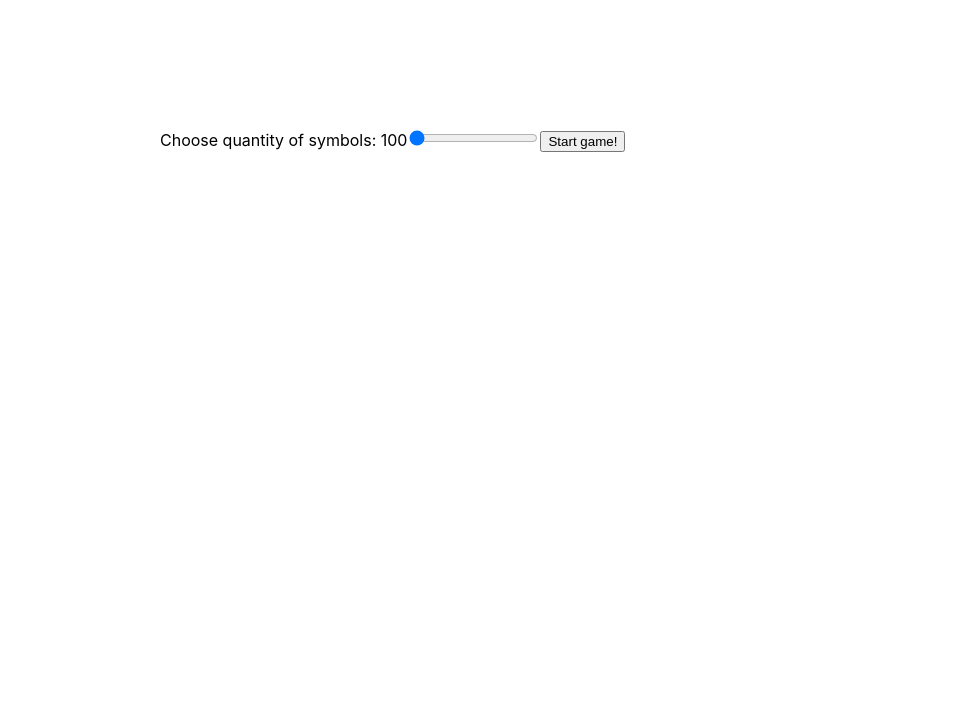
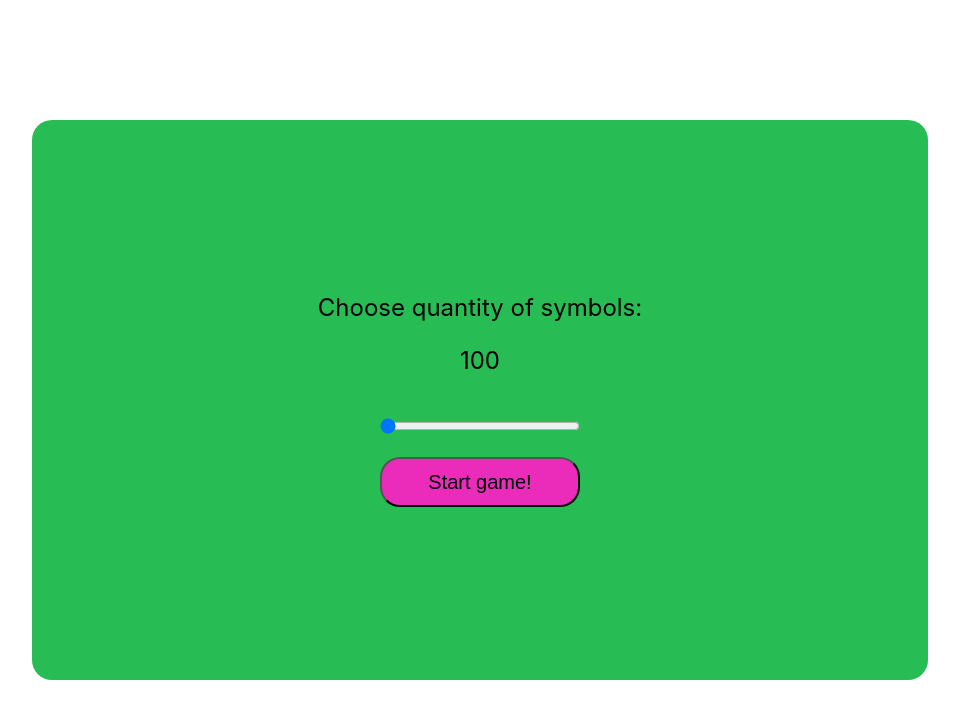
Before and after one commit to ORLVNIMUSIC/NewGenVision, a Next.js app: page / in a window 1280 px wide. Shown: the top 718 px of the page, without its empty margins (160-1119 px from the left). Built offline with nearby package versions, Linux system fonts and the light colour scheme.

Commit message:
design w/o colors

```diff
--- a/pages/index.tsx
+++ b/pages/index.tsx
@@ -80,10 +80,11 @@ export default function Home() {
     <div className="container">
       {gameOn ? (
         <>
-          <div className="textData" ref={refText}>
-            <b className="doneText">{text ? text.doneText : <></>}</b>
+          <div className="game" ref={refText}>
+            <div className="textData">
+              <span className="doneText">{text ? text.doneText : <></>}</span>
               {text ? (
-              <b className="lastTextFirstLetter">{text.lastText[0]}</b>
+                <span className="lastTextFirstLetter">{text.lastText[0]}</span>
               ) : (
                 <></>
               )}
@@ -121,11 +122,13 @@ export default function Home() {
             ) : (
               <></>
             )}
+          </div>
         </>
       ) : (
         <div className="settings">
           <label>
-            Choose quantity of symbols: {charNumber}
+            Choose quantity of symbols:
+            <p>{charNumber}</p>
             <input
               type="range"
               min={minCharNumber}
--- a/styles/globals.css
+++ b/styles/globals.css
@@ -7,10 +7,72 @@ body {
 }
 
 .container {
-  margin-left: auto;
-  margin-right: auto;
-  margin-top: 10vw;
-  width: 50vw;
+  margin: 0;
+  position: absolute;
+  top: 50%;
+  left: 50%;
+  -ms-transform: translate(-50%, -50%);
+  transform: translate(-50%, -50%);
+  width: 70vw;
+  height: 70vh;
+  display: flex;
+  align-items: center;
+  justify-content: center;
+  flex-direction: column;
+  flex-wrap: wrap;
+}
+
+.container * {
+  border-radius: 20px;
+}
+
+.settings,
+.game {
+  background-color: rgb(115, 89, 209);
+  font-size: 24px;
+  text-align: center;
+  width: 70vw;
+  height: 700vh;
+  display: flex;
+  align-items: center;
+  justify-content: space-evenly;
+  flex-direction: column;
+}
+
+.results p,
+h3 {
+  padding: 0;
+  margin: 5px;
+}
+.results p {
+  font-size: 16px;
+}
+
+input {
+  background-color: rgb(235, 44, 187);
+  border-radius: 7px;
+  width: 200px;
+  height: 50px;
+  font-size: 20px;
+  transition: 0.2s;
+}
+
+input:hover {
+  background-color: rgb(255, 255, 255);
+}
+
+.settings {
+  background-color: rgb(39, 189, 84);
+  display: flex;
+  flex-wrap: wrap;
+  flex-direction: column;
+  align-items: center;
+  justify-content: center;
+}
+
+.textData {
+  background-color: rgb(218, 42, 42);
+  padding: 10px;
 }
 
 .lastTextFirstLetter {
```
Lines whose indentation alone changed are shown as unchanged.
